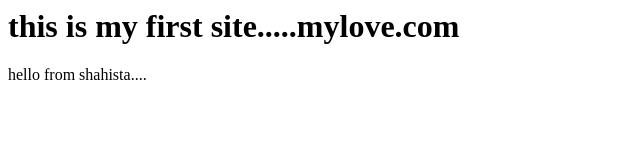
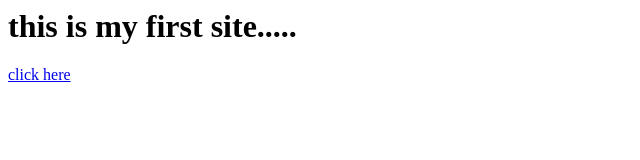
Before and after one commit to alkahaifalam/s_first, a plain HTML site: page index.html in a window 1280 px wide. Shown: the whole page, without its empty margins (0-640 px from the left). Drawn offline with Linux system fonts and the light colour scheme.

Commit message:
third commit

```diff
--- a/index.html
+++ b/index.html
@@ -1,2 +1,3 @@
-<h1> this is my first site.....mylove.com</h1>
-hello from shahista....
+<h1> this is my first site.....</h1>
+
+<a href="second.html"> click here </a>
```
Also changed, not shown: second.html (added, +2 -0 lines).
